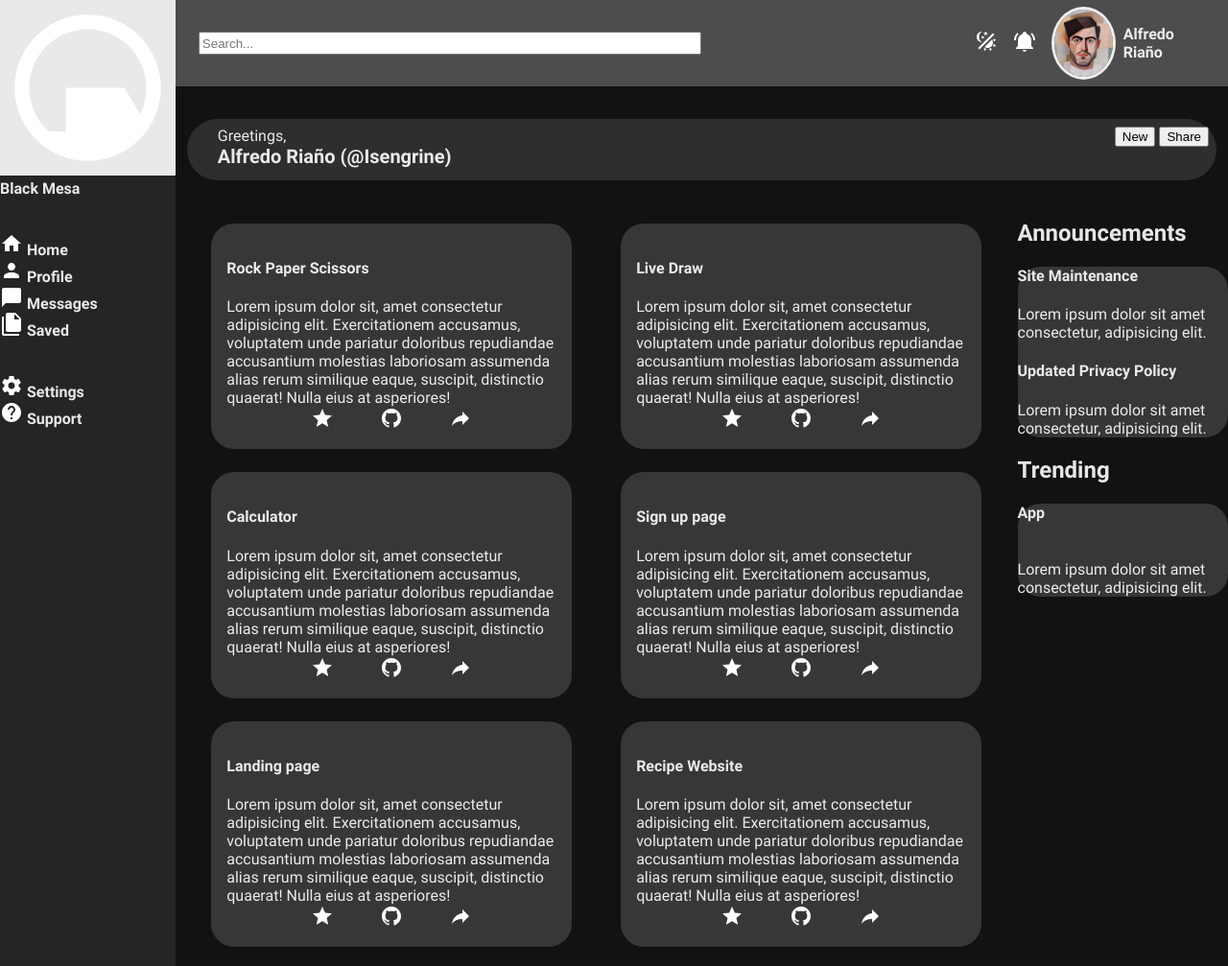
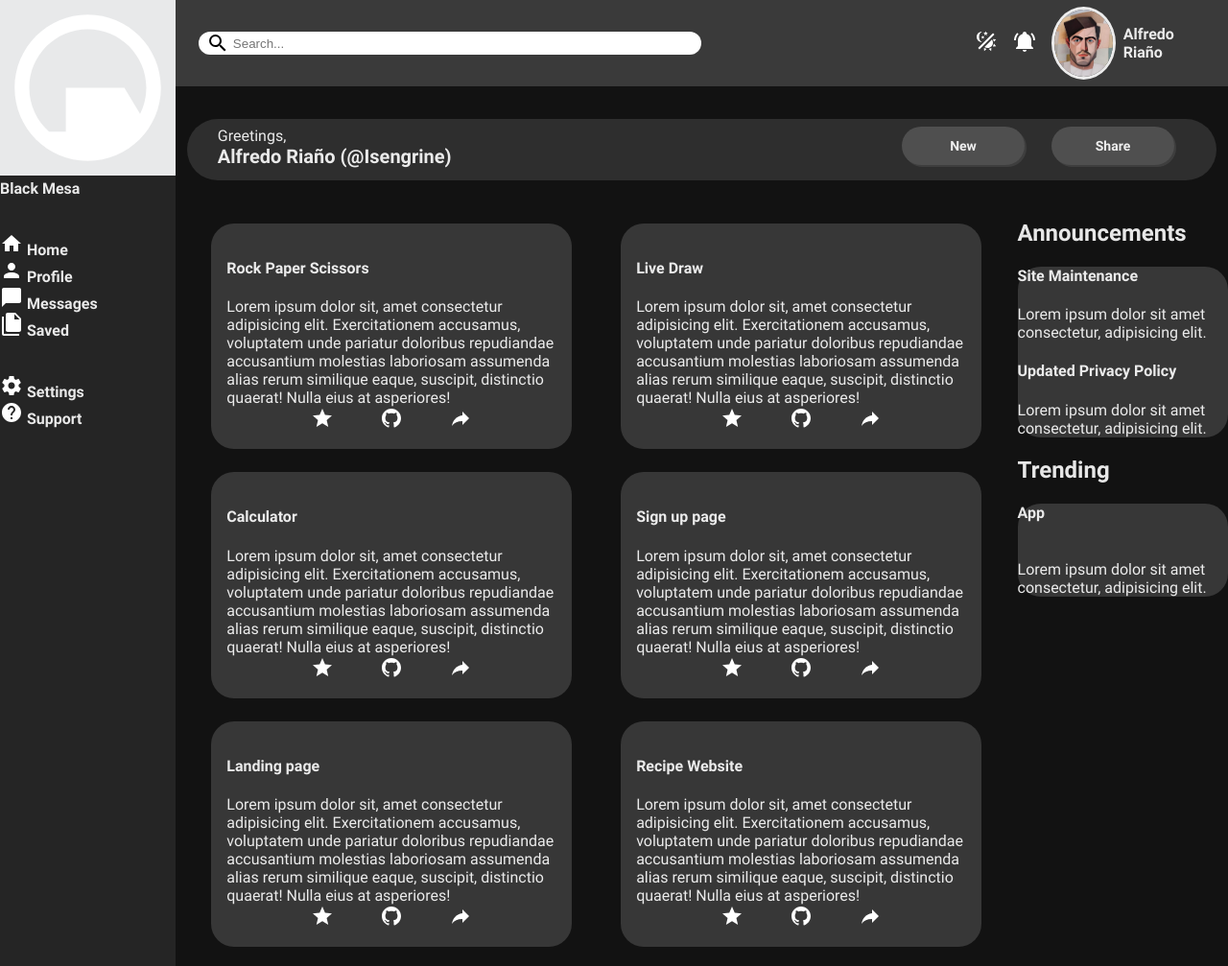
Before and after one commit to Isengrine/admin-dashboard, a plain HTML site: page index.html in a window 1280 px wide. Shown: the top 1007 px of the page at 96% size. Drawn offline with Linux system fonts and the light colour scheme.

Commit message:
Add button styling

```diff
--- a/style.css
+++ b/style.css
@@ -35,6 +35,25 @@ a {
   text-decoration: inherit;
 }
 
+button {
+  font-family: Roboto-Bold;
+  font-size: 14px;
+  width: 128px;
+  color: var(--color-base);
+  background-color: var(--color-ui-03);
+  margin: 0 12px 0 12px;
+  padding: 12px;
+  border: none;
+  border-radius: 24px;
+  box-shadow: 2px 2px var(--color-ui-01);
+  cursor: pointer;
+}
+
+button:active {
+  transform: translateY(2px);
+  box-shadow: 1px 0px var(--color-ui-01);
+}
+
 p {
   font-family: Roboto;
   margin: 0;
@@ -70,7 +89,7 @@ p {
 
 #header {
   height: clamp(74px, 24%, 144px);
-  background-color: #4d4d4d;
+  background-color: #3a3a3a;
   padding: 8px 24px 8px 24px;
   display: flex;
   justify-content: space-between;
@@ -82,6 +101,12 @@ p {
 #search-bar {
   height: 24px;
   width: clamp(200px, 50%, 800px);
+  background: url(./images/magnify.svg) no-repeat;
+  background-position: 8px;
+  background-color: white;
+  padding-left: 36px;
+  border: none;
+  border-radius: 18px;
 }
 
 #personal {
@@ -127,6 +152,10 @@ p {
 #navbar-username {
   font-family: Roboto-Bold;
   font-size: 20px;
+}
+
+#interactions {
+  padding-right: 24px;
 }
 
 #content {
```
